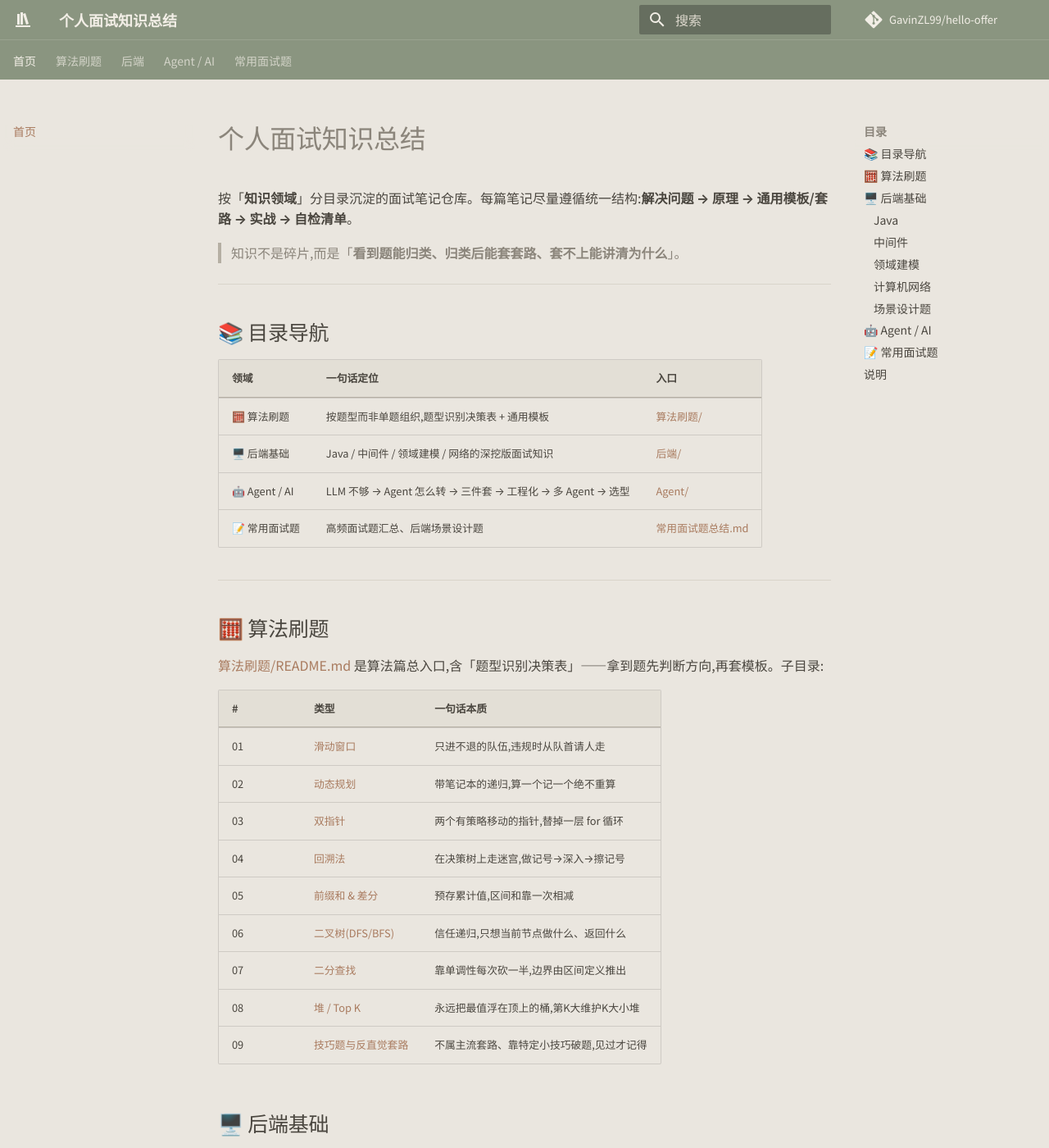
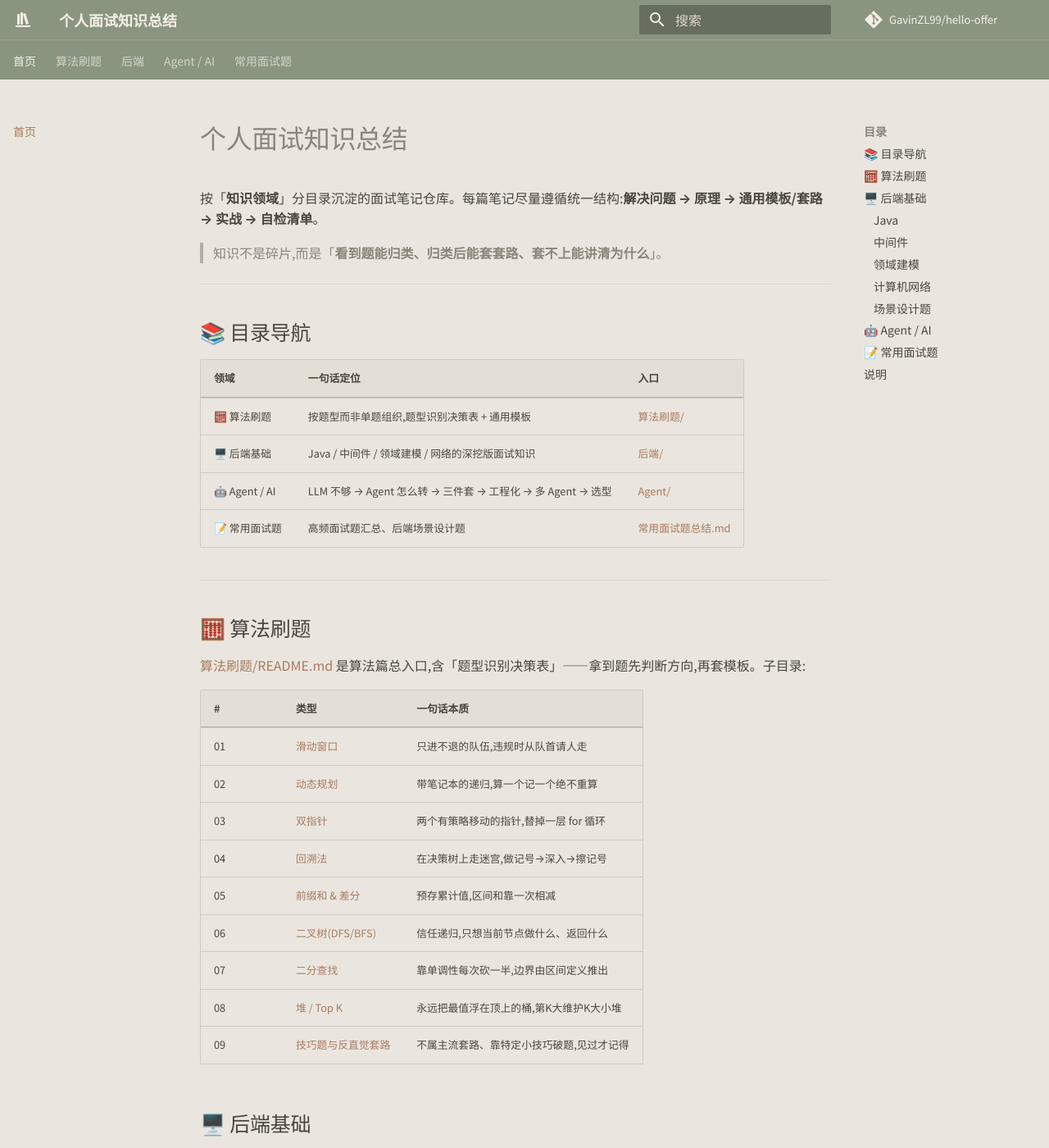
Before and after one commit to GavinZL99/hello-offer, an MkDocs documentation site: the page built from docs/index.md, in a window 1280 px wide and 1400 px high. Shown: the whole window at 82% size. Built offline with MkDocs 1.6.1 and Material for MkDocs 9.7.7, drawn with Linux system fonts in a browser that asks for light colours; comment, search, counter and statistics services are not loaded.

Commit message:
style: 左侧栏收窄到 11rem(242→176px),内容区更宽

```diff
--- a/docs/stylesheets/extra.css
+++ b/docs/stylesheets/extra.css
@@ -1,10 +1,11 @@
 /*
- * 莫兰迪浅色配色 + 加宽内容 + 左导航抽屉
+ * 莫兰迪浅色配色 + 加宽内容 + 左侧栏收窄
  * 背景:暖石浅灰  文字:柔暖炭  页眉:雾灰豆沙绿  点缀:陶土
  */
 
 :root,
 [data-md-color-scheme="default"] {
+  --md-sidebar-primary-width:          11rem;
   --md-default-fg-color:               #4A463F;
   --md-default-fg-color--light:        #8B857B;
   --md-default-fg-color--lighter:      #B5AFA3;
@@ -52,6 +53,15 @@
   max-width: 1600px;
 }
 
+/* 左侧栏收窄(仅大屏,不影响移动端抽屉) */
+@media (min-width: 76.1875em) {
+  .md-sidebar--primary {
+    flex: 0 0 11rem;
+    width: 11rem;
+    max-width: 11rem;
+  }
+}
+
 /* 侧边栏当前项点缀色 */
 .md-nav__item .md-nav__link--passed,
 .md-nav__item .md-nav__link--active {
```
